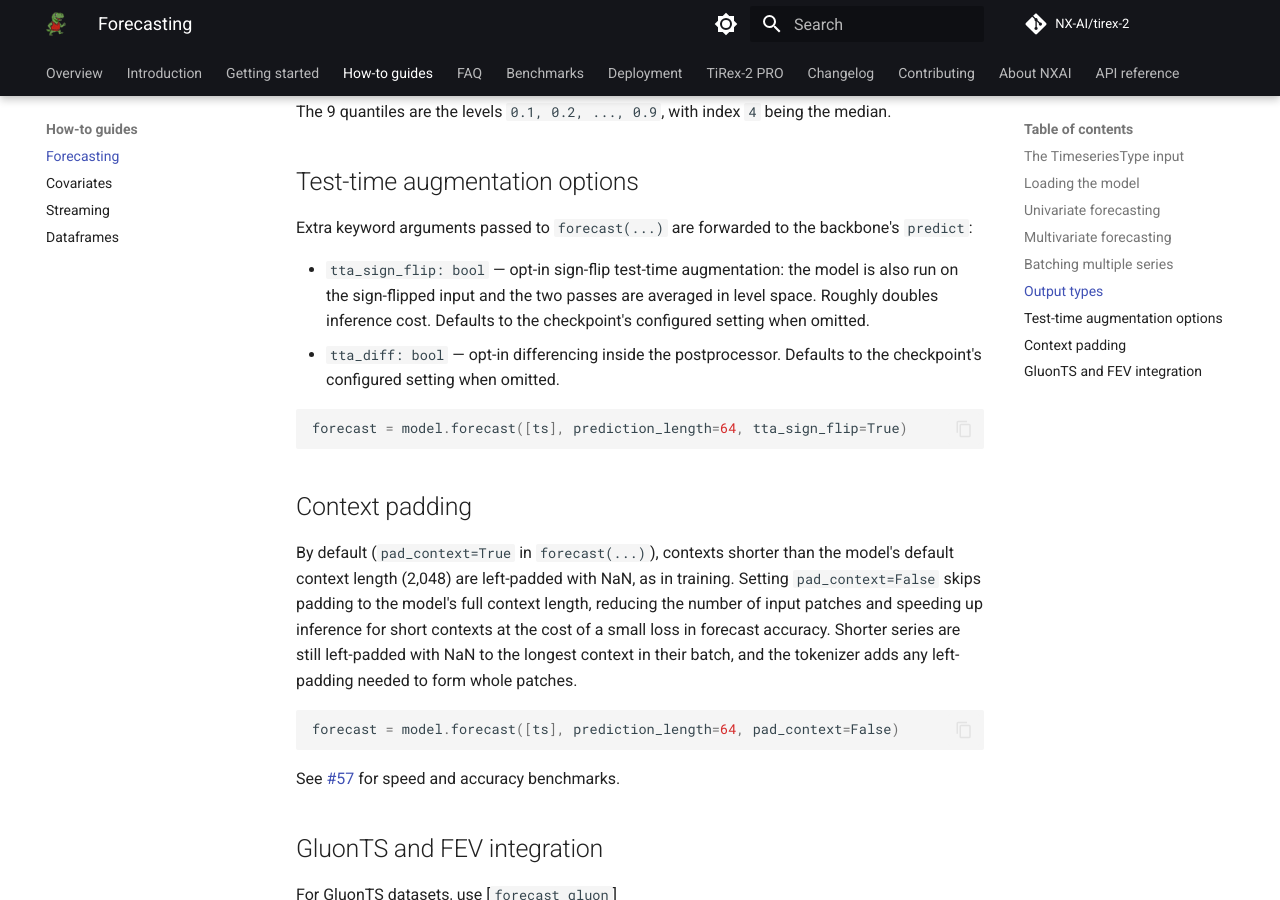
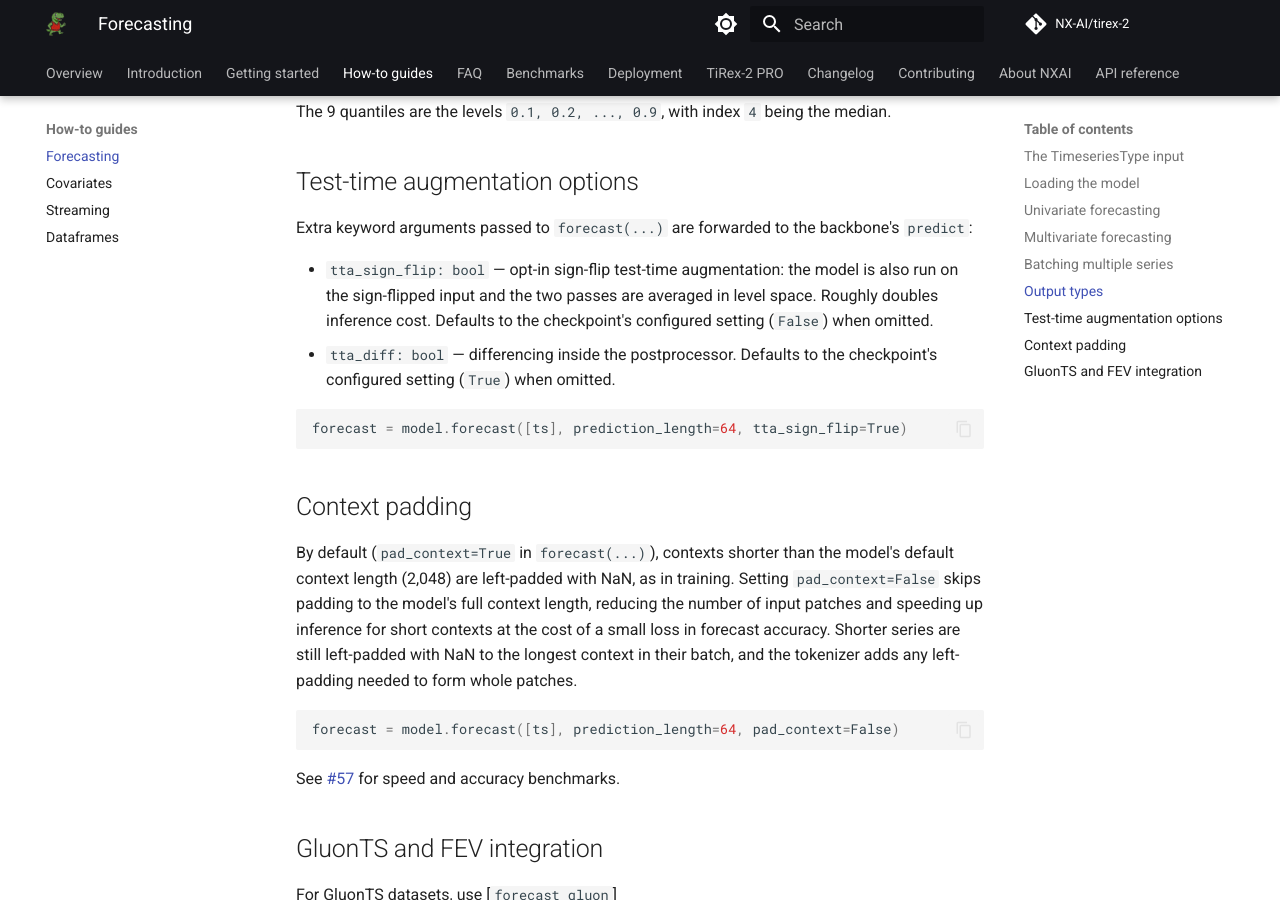
Before and after one commit to NX-AI/tirex-2, an MkDocs documentation site: the page built from docs/how-to/forecasting.md, in a window 1280 px wide and 900 px high, scrolled down 4107 px. Built offline with MkDocs 1.6.1 and Material for MkDocs 9.7.7, drawn with Linux system fonts in a browser that asks for light colours; comment, search, counter and statistics services are not loaded.

Commit message:
Docs: clarify test-time augmentation defaults

````diff
--- a/docs/how-to/forecasting.md
+++ b/docs/how-to/forecasting.md
@@ -175,9 +175,9 @@ Extra keyword arguments passed to `forecast(...)` are forwarded to the backbone'
 
 - `tta_sign_flip: bool` — opt-in sign-flip test-time augmentation: the model is also run on
   the sign-flipped input and the two passes are averaged in level space. Roughly doubles
-  inference cost. Defaults to the checkpoint's configured setting when omitted.
-- `tta_diff: bool` — opt-in differencing inside the postprocessor. Defaults to the
-  checkpoint's configured setting when omitted.
+  inference cost. Defaults to the checkpoint's configured setting (`False`) when omitted.
+- `tta_diff: bool` — differencing inside the postprocessor. Defaults to the
+  checkpoint's configured setting (`True`) when omitted.
 
 ```python
 forecast = model.forecast([ts], prediction_length=64, tta_sign_flip=True)
````
